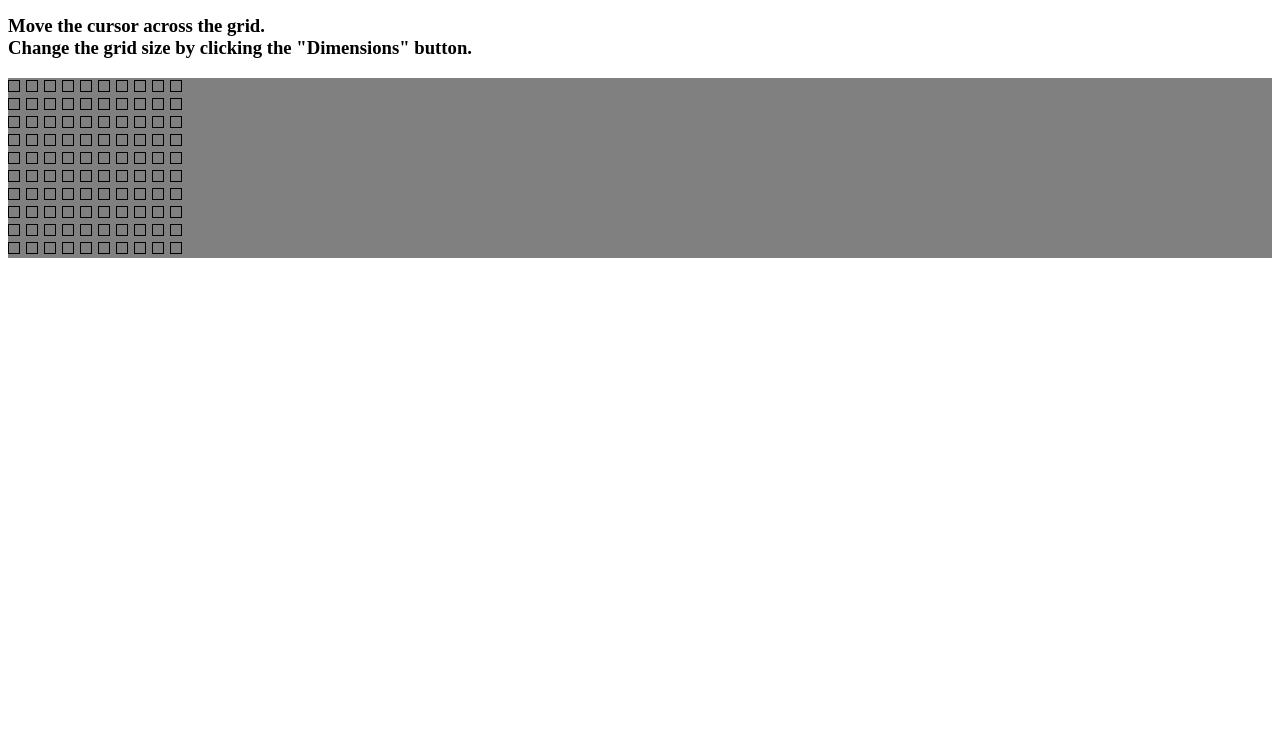
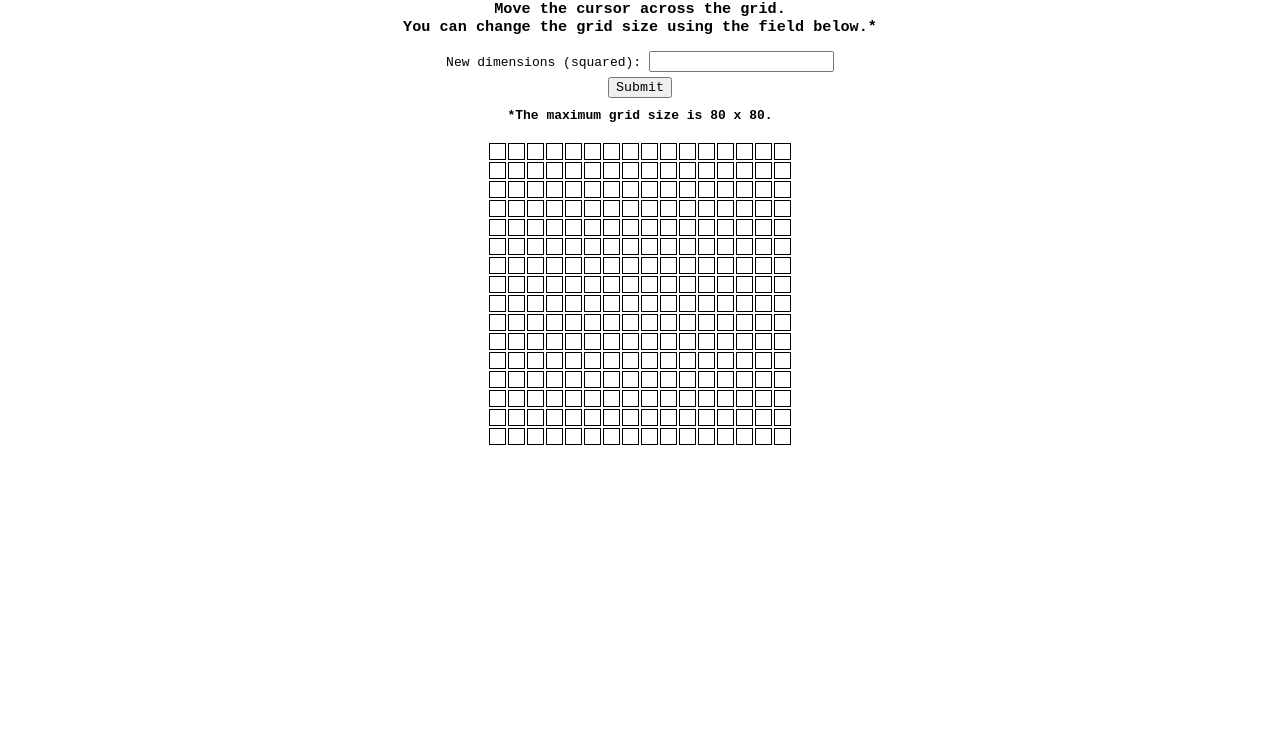
Before and after one commit to daggettt/Etch-a-Sketch, a plain HTML site: page index.html in a window 1280 px wide. Shown: the part 65-800 px from the top of the page. Drawn offline with Linux system fonts and the light colour scheme.

Commit message:
Worked on basic UI and reworked initial func.

```diff
--- a/index.html
+++ b/index.html
@@ -8,7 +8,14 @@
 </head>
 <body>
     <h1>Etch-a-Sketch</h1>
-    <h3>Move the cursor across the grid. <br>Change the grid size by clicking the "Dimensions" button.</h3>
+    <h3>Move the cursor across the grid. <br>
+        You can change the grid size using the field below.*
+    </h3>
+    <form id="form" class="form" onsubmit="makeGrid()">
+        New dimensions (squared): <input type="number" id="dimensions"> <br>
+        <input type="submit" value="Submit" name="submit" id="submit">
+    </form>
+    <h4>*The maximum grid size is 80 x 80.</h4>
     <div id="container"></div>
     <script type="text/javascript" src="main.js"></script>
 </body>
--- a/main.js
+++ b/main.js
@@ -1,29 +1,63 @@
 // reference all elements
 
 const container = document.querySelector('#container');
-let rows = document.getElementsByClassName('gridRows');
-let columns = document.getElementsByClassName('gridColumns');
+//const dims = document.querySelector('#dimensions').value;
 
-defaultGrid();
+function makeGrid(rows, columns) {
+
+
+    for (i = 0; i < (rows * columns); i++) {
+        let grid = document.createElement('div');
+        container.appendChild(grid).className = 'gridCells';
+    };
+    container.style.setProperty('--gridRow', rows);
+    container.style.setProperty('--gridColumn', columns);
+};
+
+makeGrid(16, 16);
+
+
+// let rows = document.getElementsByClassName('gridRows');
+// let columns = document.getElementsByClassName('gridColumns');
+
+// if (dims = Nan) {
+//     alert("ERROR! Please submit a number.");
+// }
+
+
+// if (dims > 100) {
+//     alert("ERROR! Max grid dimension is 99. Please submit a smaller number");
+// }
+
+
 
 // default 16 x 16 grid
-function defaultGrid () {
-    makeRows(10);
-    makeColumns(10);
-}
+// function defaultGrid () {
+//     makeRows(10);
+//     makeColumns(10);
+// }
 
-function makeRows(rowNum) {
-    for (r = 0; r < rowNum; r++) {
-        let row = document.createElement('div');
-        container.appendChild(row).className = 'gridRows';
-    };
-}
+// function makeRows(rowNum) {
+//     for (r = 0; r < rowNum; r++) {
+//         let row = document.createElement('div');
+//         container.appendChild(row).className = 'gridRows';
+//     };
+// }
 
-function makeColumns(colNum) {
-    for (i = 0; i < rows.length; i++) {
-        for (j = 0; j < colNum; j++) {
-            let column = document.createElement('div');
-            rows[j].appendChild(column).className = 'gridColumns';
-        };
-    };
-}
+// function makeColumns(colNum) {
+//     for (i = 0; i < rows.length; i++) {
+//         for (j = 0; j < colNum; j++) {
+//             let column = document.createElement('div');
+//             rows[j].appendChild(column).className = 'gridColumns';
+//         };
+//     };
+// }
+// container.style.cssText = `grid-template-columns: repeat(${dims}, 1fr)`;
+// container.style.cssText = `grid-template-rows: repeat(${dims}, 1fr)`;
+
+
+
+
+
+// css var(--grid-template-columns: repeat(dims, 1fr));
+ //container.style.setProperty('--grid-template-columns'
--- a/styles.css
+++ b/styles.css
@@ -1,15 +1,62 @@
 
+ :root {
+   --gridRow: 1;
+   --gridColumn: 1;
+ }
 
+h1, h3, h4, .form {
+  text-align: center;
+  font-family: monospace;
+}
+
+h4{
+  margin: 5px;
+  padding-bottom: 15px;
+}
+
+#submit {
+  font-family: monospace;
+  margin: 5px;
+}
 
  #container {
    display: grid;
-      background-color: grey;
+   margin: auto;
+   width:fit-content;
+   grid-gap: 2px;
+   grid-template-columns: repeat(var(--gridColumn), 1fr);
+   grid-template-rows: repeat(var(--gridRow), 1fr);
+
  }
 
+.gridCells {
+  border: 1px solid black;
+  padding: 0px;
+  text-align: center;
+  justify-items: center;
+  min-width: 15px;
+  min-height: 15px;
+}
+
+
+ /* #container {
+    display: flex;
+    align-items: center;
+    background-color: grey;
+    flex-direction: column;
+    justify-content: space-between;
+  }
+  .gridRows {
+    height: 20px;
+    width: 50%;
+  }
   .gridColumns {
     border: 1px solid black;
-    min-width: 10px;
-    min-height: 10px;
+    min-width: 20px;
+    min-height: 20px;
     display: inline-block;
-    margin-right: 6px;
   }
+
+  .gridColumns:hover {
+    background-color: indigo;
+  }
```
Lines whose indentation alone changed are shown as unchanged.
